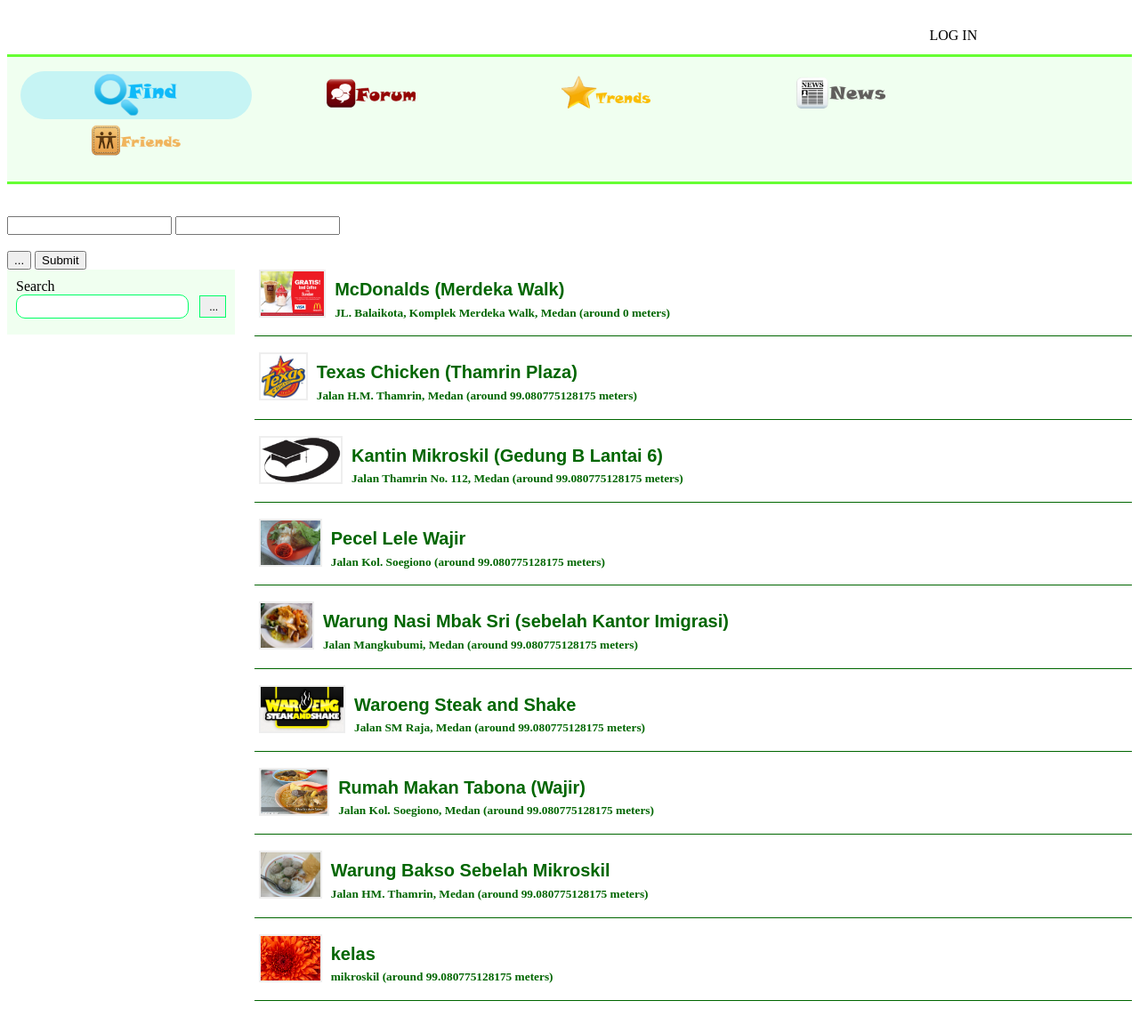
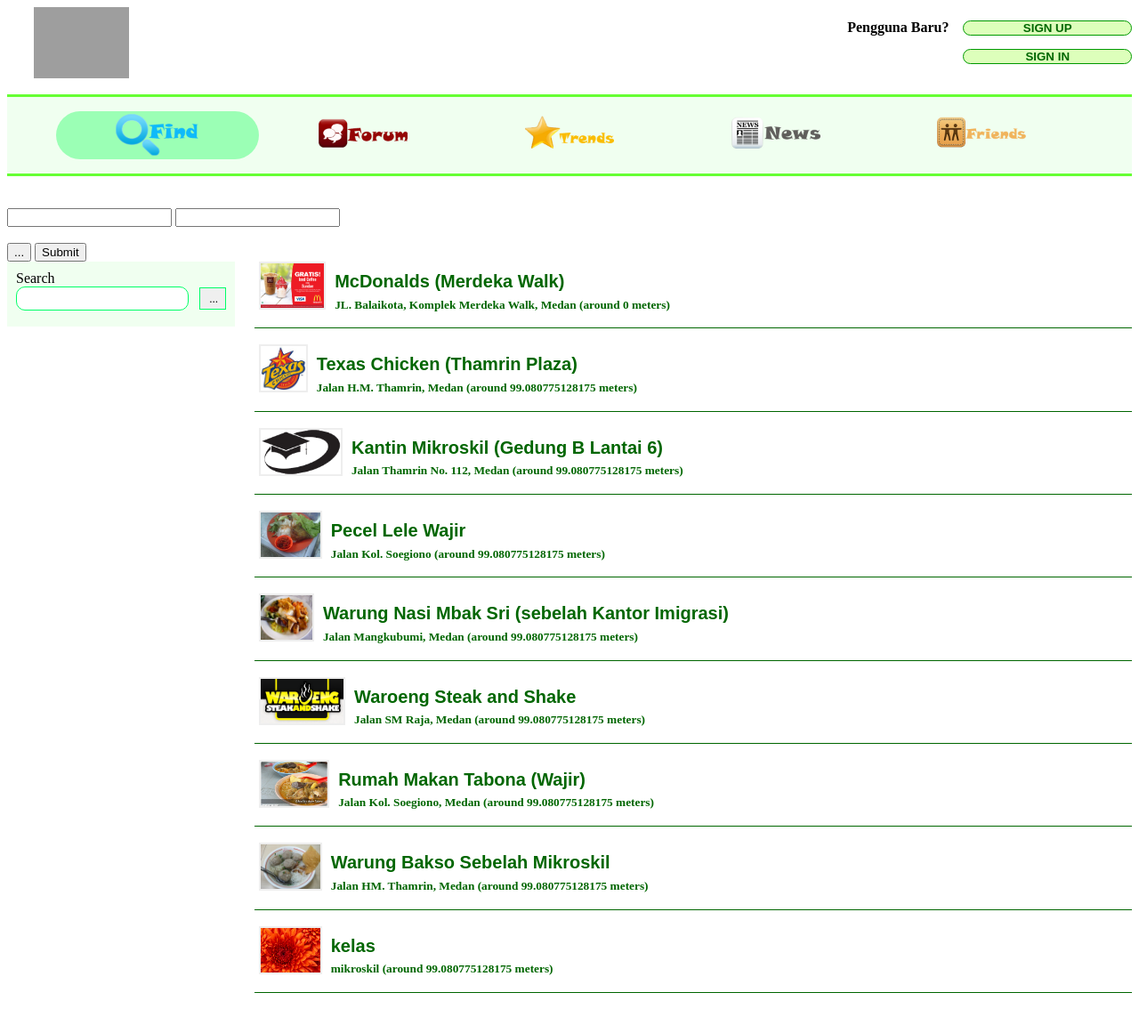
Before and after one commit to Mikroskil/Invest, a PHP site: page /find.php in a window 1280 px wide. Shown: the whole page at 89% size. After the commit the page ends 1116 px from the top, so only its background shows below. Run offline with PHP 8.4, Linux system fonts and the light colour scheme; data comes from the database, SQL or seed files in the repository; data that the repository does not hold is empty; grey boxes are pictures that could not be loaded.

Commit message:
Edit tampilan header

```diff
--- a/header.php
+++ b/header.php
@@ -1,15 +1,19 @@
 <div id="user">
     <div id="user-wrapper">
-        <ul>
-            <li>
+    	<div id="user-kiri"><a href="news.php"><img src="images/logo.png" height="80px"/></a></div>
+        <div id="user-kanan">
         <?php
         	if(!isset($_SESSION['username']))
 			{
-                        echo "<a href='login.php'>LOG IN</a>";
+				echo "<b>Pengguna Baru? &nbsp;&nbsp;&nbsp;</b><a href='signup.php'><input style='width:30%;' type='button' value = 'SIGN UP'></a>";
+				echo "<div id='clear'></div>";
+				echo "<a href='login.php'><input style='width:30%;' type='button' value = 'SIGN IN'></a><br>";
 			}
 			else
 			{
-                        echo "<img src='images/nopic.jpg' width='25px' height='25px'>&nbsp;&nbsp;&nbsp;";
+        		echo "<ul>";
+            	echo "<li>";
+				/*echo "<img src='images/nopic.jpg' width='25px' height='25px'>&nbsp;&nbsp;&nbsp;";*/
 				echo "<a href='userprofile.php'><b>Halo, ".$_SESSION['name']."</b></a>";
 				echo "<div>";
 				echo "	<ul>";
@@ -18,28 +22,32 @@
 				echo "		<li><a href='logout.php'>Log&nbsp;Out</a></li>";
 				echo "	</ul>";
 				echo "</div>";
+				echo "</li>";
+        		echo "</ul>";
              }
         ?>
-            </li>
-        </ul>
         </div>
     </div>
+</div>
+<br />
 <div id="clear"></div>
 <div id="menu">
+	<center>
     <div id="menu-wrapper">
         <ul>
             <li <?php if($_SESSION['page']=='find.php') echo "class='current'";?> >
-            	<a href="find.php"> <img src="images/Menu/find.png" height="50px"></a></li>
+            	<a href="find.php"><center><img src="images/Menu/find.png" height="50px"></center></a></li>
             <li <?php if($_SESSION['page']=='forum.php') echo "class='current'";?> >
-            	<a href="forum.php"><img src="images/Menu/forum.png" height="50px"></a></li>
+            	<a href="forum.php"><center><img src="images/Menu/forum.png" height="50px"></center></a></li>
             <li <?php if($_SESSION['page']=='trends.php') echo "class='current'";?> >
-            	<a href="trends.php"><img src="images/Menu/trends.png" height="50px"></a></li>
+            	<a href="trends.php"><center><img src="images/Menu/trends.png" height="50px"></center></a></li>
             <li <?php if($_SESSION['page']=='news.php') echo "class='current'";?> >
-            	<a href="news.php"><img src="images/Menu/news.png" height="50px"></a></li>
+            	<a href="news.php"><center><img src="images/Menu/news.png" height="50px"></center></a></li>
             <li <?php if($_SESSION['page']=='friend.php') echo "class='current'";?> >
-            	<a href="friend.php"><img src="images/Menu/friend.png" height="50px"></a></li>
+            	<a href="friend.php"><center><img src="images/Menu/friend.png" height="50px"></center></a></li>
         </ul>
     </div>
+    </center>
 </div>
 <div id="clear"></div>
 <br><br>
--- a/template/template.css
+++ b/template/template.css
@@ -5,11 +5,11 @@
 }
 
 #user-wrapper{
-	width:80%;
+	width:100%;
 	margin:auto;
 }
 #user{
-	height:45px;
+	height:80px;
 }
 #user *{
 	list-style-type:none;
@@ -17,19 +17,44 @@
 	text-decoration:none;
 	color:#000000;
 }
+#user #user-kiri
+{
+	height:80px;
+	position:absolute;
+	left:3%;
+}
+#user #user-kanan
+{
+	height:80px;
+	float:right;
+	width:50%;
+	text-align:right;
+}
+#user #user-kanan input
+{
+	color:#006600;
+	font-weight:bold;
+	margin-top:15px;
+	border:#009900 1px solid;
+	border-radius:15px;
+	cursor:pointer;
+	background-color:#DDFFBB;
+}
+
 #user ul li{
 	position:relative;
-	top:15px;
-	left:90%;
+	top:10px;
 	display:inline-block;
-	padding-right:100px;
 	font-size:16px;
+	text-align:right;
+	font-family:"Comic Sans MS", cursive;
+	padding-right:10%;
 }
 #user ul li div{
 	position:absolute;
 	z-index:50;
-	top:30px;
-	left:-30px;
+	top:22px;
+	left:-70%;
 	width:160px;
 	padding-bottom:20px;
 	border:#006600 2px solid;
@@ -42,6 +67,7 @@
 	padding-left:30px;
 	padding-top:10px;
 	border-bottom:#999999 1px dashed;
+	text-align:left;
 }
 #user ul li>div{
 	visibility:hidden;
@@ -58,6 +84,7 @@
 }
 #menu{
 	height:auto;
+	width:100%;
 	border-top:#6F3 solid 3px;
 	border-bottom:#6F3 solid 3px;
 	background-color:#F0FFF0;
@@ -70,20 +97,19 @@
 }
 #menu ul li{
 	position:relative;
-	left:15px;
 	display:inline-block;
-	padding-right:80px;
-	padding-left:80px;
 	font-size:16px;
+	margin:auto;
+	width:18%;
 }
 #menu ul li:hover
 {
-	background-color:#C6F4F4;
+	background-color:#9BFFB5;
 	border-radius:30px;
 }
 .current
 {
-	background-color:#C6F4F4;
+	background-color:#9BFFB5;
 	border-radius:30px;
 }
 #kanan{
```
Lines whose indentation alone changed are shown as unchanged.
